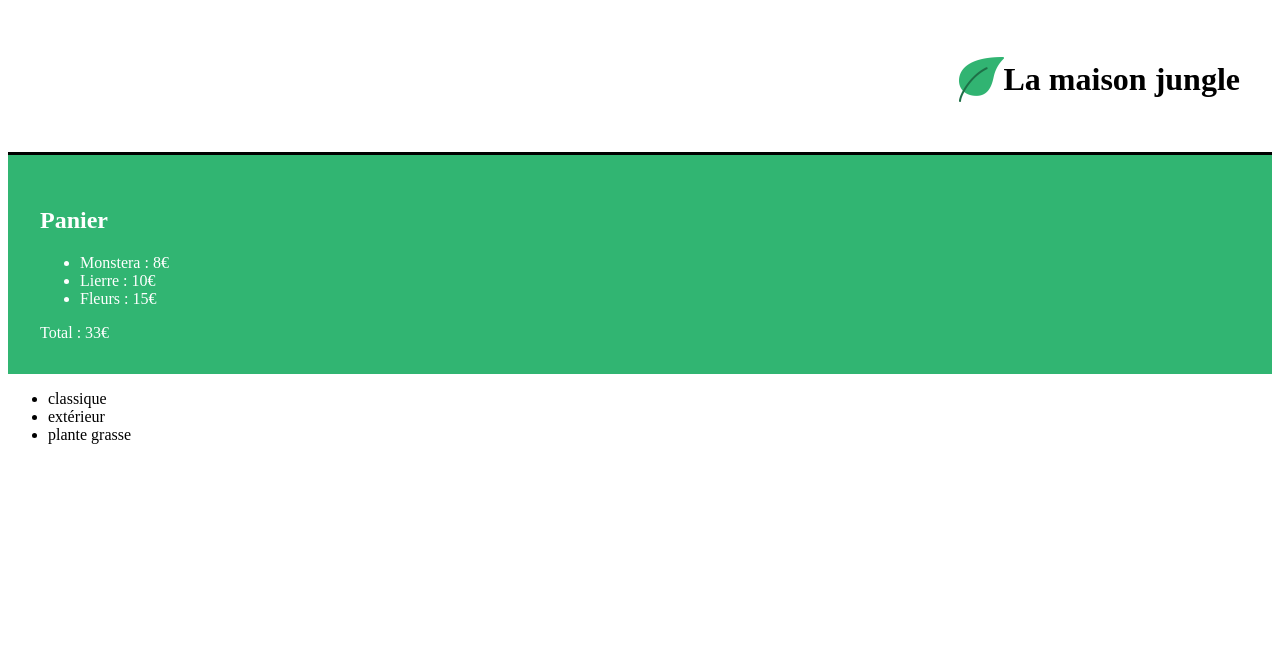
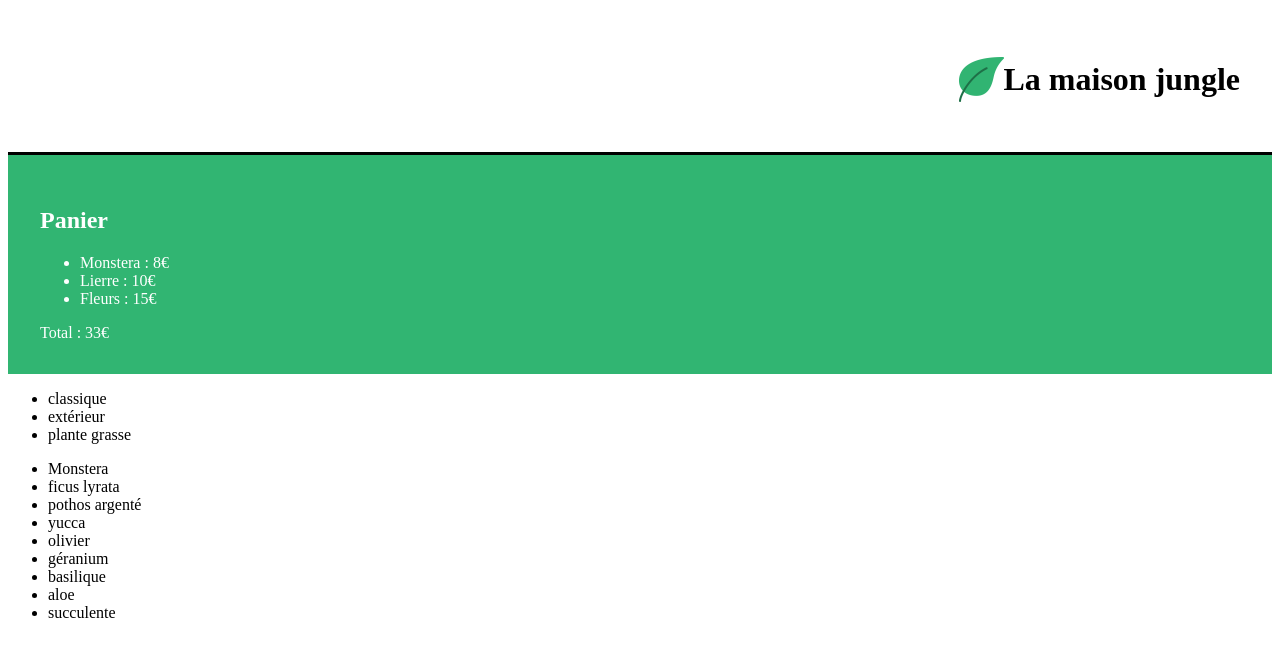
Before and after one commit to Debeing/projet1React, a React (Create React App) app: page / in a window 1280 px wide. Shown: the top 656 px of the page. Built offline with nearby package versions, Linux system fonts and the light colour scheme.

Commit message:
modification

```diff
--- a/src/components/ShoppingList.js
+++ b/src/components/ShoppingList.js
@@ -14,6 +14,11 @@ function ShoppingList() {
                     <li key={cat}>{cat}</li>
                 ))}
             </ul>
+            <ul>
+                {plantList.map((plant) => (
+                    <li key={plant.id}>{plant.name } {plant.isBestSale && plant.category === "classique" && <span>🔥</span>}</li>
+                ))}
+            </ul>
         </div>
     )
 }
--- a/src/datas/plantList.js
+++ b/src/datas/plantList.js
@@ -1,6 +1,6 @@
 export const plantList = [
     {
-        name : 'Montera',
+        name : 'Monstera',
         category : 'classique',
         id : '1ed',
     },
```
